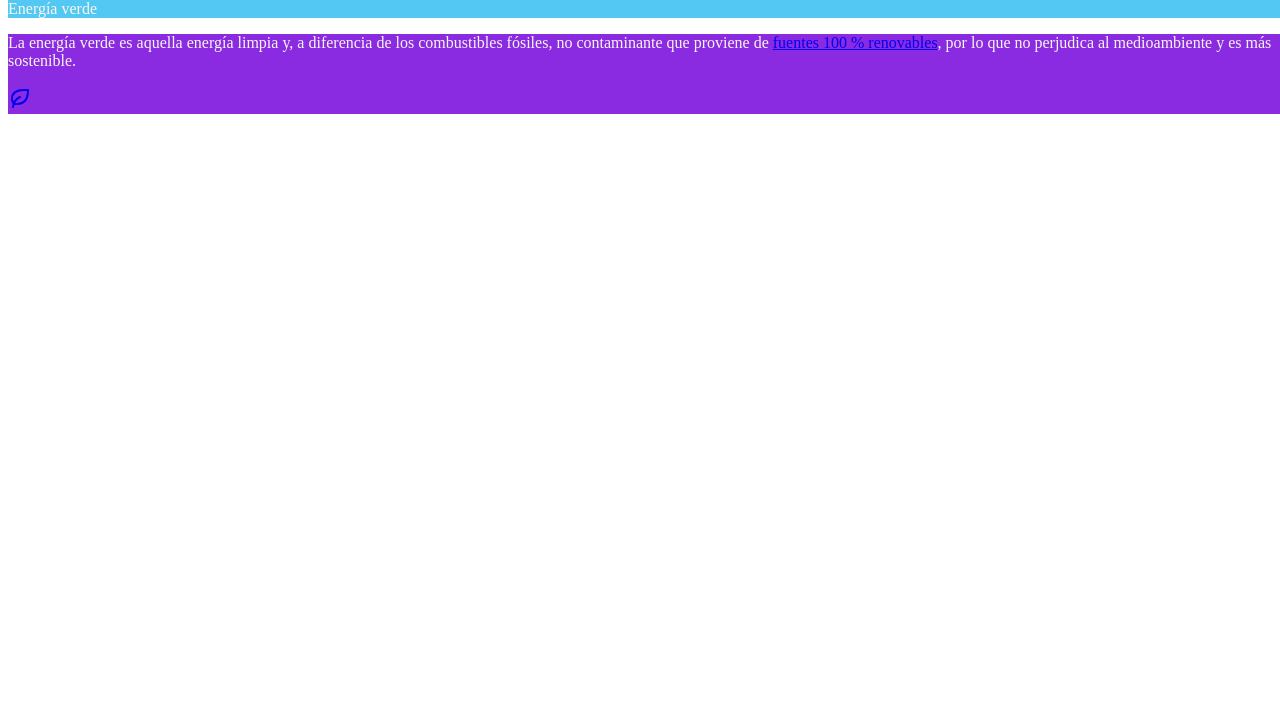
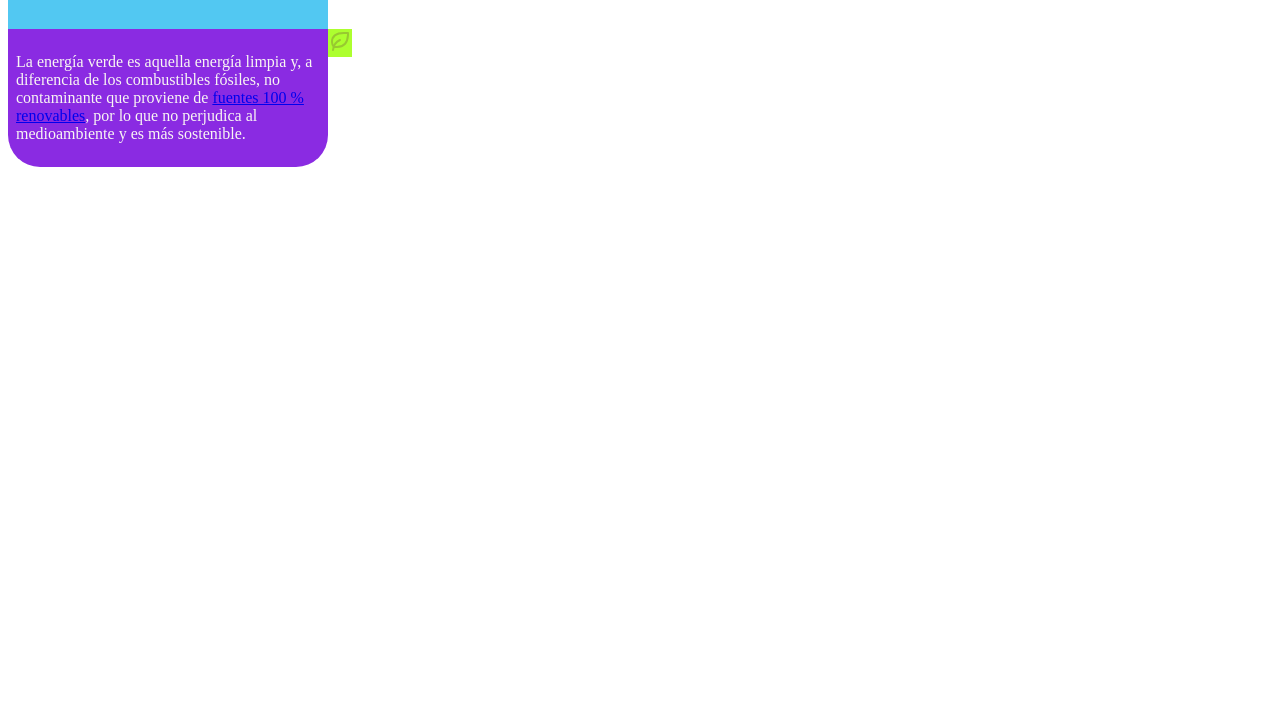
Before and after one commit to marrdo/DisenioInterfaces, a plain HTML site: page Unidad2/2b2Position/index.html in a window 1280 px wide. Shown: the part 96-800 px from the top of the page. Drawn offline with Linux system fonts and the light colour scheme.

Commit message:
Card hecha

```diff
--- a/Unidad2/2b2Position/style.css
+++ b/Unidad2/2b2Position/style.css
@@ -1,20 +1,42 @@
-*,::before,::after{
+*,
+::before,
+::after {
   box-sizing: border-box;
 }
 
-
-.card{
+.card {
   border-radius: 10px;
   position: absolute;
-    top: 5rem;
-
+  width: 40ch;
 }
-.card-header{
+.card-header {
   background-color: #52c8f2;
   color: #f9f6f3;
-    padding: 1rem auto;
+  padding: 0.5rem;
+  margin-bottom: 0;
+  text-align: center;
+  font-weight: 400;
+  font-size: 2rem;
+  border-top-left-radius: 2rem;
+  border-top-right-radius: 2rem;
 }
-.card-body{
+.card-body {
   color: #f9f6f3;
   background-color: #8a2be2;
+  padding: 0.5rem;
+  position: absolute;
+  border-bottom-left-radius: 2rem;
+  border-bottom-right-radius: 2rem;
+  font-size: 1rem;
 }
+
+.card-icon {
+  background-color: #adff2f;
+  color: #98c931;
+  position: absolute;
+  right: -1.5rem;
+  top: 0;
+}
+.card-icon a {
+  color: #98c931;
+}
```
Lines whose indentation alone changed are shown as unchanged.
